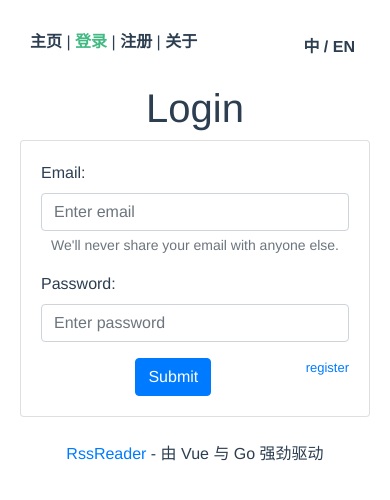
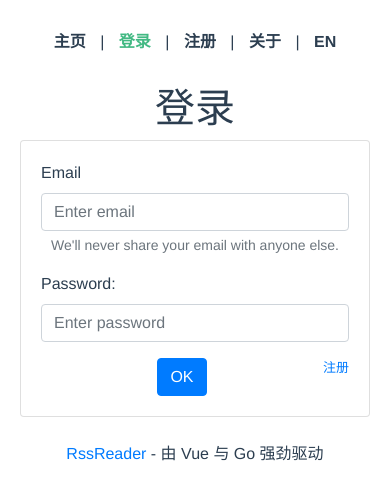
Before and after one commit to johnpoint/RssReader, a Vue app in the folder web/: page /#/login in a window 390 px wide. Shown: the top 500 px of the page. Built offline with nearby package versions, Linux system fonts and the light colour scheme; no server answers.

Commit message:
update :: i18n 更新

```diff
--- a/web/src/assets/main.less
+++ b/web/src/assets/main.less
@@ -12,6 +12,7 @@
   font-family: 'nei';
   src: url('https://cdn.lvcshu.info/font/nei.woff');
 }
+
 :root {
   --text: #333;
 }
@@ -133,6 +134,11 @@ body {
   border-color: #42b983;
 }
 
+.tab {
+  border-bottom: solid;
+  border-color: rgba(0, 0, 0, 0);
+}
+
 #postcontext {
   text-align: initial;
   padding: 30px;
@@ -193,6 +199,10 @@ body {
     display: none;
   }
 
+  #topnav a {
+    float: none !important;
+  }
+
   .lefttab {
     background-color: #42b983;
     color: white;
--- a/web/src/components/topnav.vue
+++ b/web/src/components/topnav.vue
@@ -1,42 +1,43 @@
 <template>
-  <div id="topnav" align="left">
-    <router-link v-if="this.$store.state.isLogin" to="/posts">{{ $t("nav.posts") }}
+  <div id="topnav">
+    <router-link style="margin: 5px" v-if="this.$store.state.isLogin" to="/posts">{{ $t("nav.posts") }}
     </router-link
     >
-    <span v-if="this.$store.state.isLogin"> | </span>
-    <router-link v-if="!this.$store.state.isLogin" to="/">{{ $t("nav.home") }}
+    <span style="margin: 5px" v-if="this.$store.state.isLogin"> | </span>
+    <router-link style="margin: 5px" v-if="!this.$store.state.isLogin" to="/">{{ $t("nav.home") }}
     </router-link
     >
-    <span v-if="!this.$store.state.isLogin"> | </span>
-    <router-link v-if="!this.$store.state.isLogin" to="/login"
+    <span style="margin: 5px" v-if="!this.$store.state.isLogin"> | </span>
+    <router-link style="margin: 5px" v-if="!this.$store.state.isLogin" to="/login"
     >{{ $t("nav.login") }}
     </router-link
     >
-    <span v-if="!this.$store.state.isLogin"> | </span>
-    <router-link v-if="!this.$store.state.isLogin" to="/register"
+    <span style="margin: 5px" v-if="!this.$store.state.isLogin"> | </span>
+    <router-link style="margin: 5px" v-if="!this.$store.state.isLogin" to="/register"
     >{{ $t("nav.register") }}
     </router-link
     >
-    <span v-if="!this.$store.state.isLogin"> | </span>
-    <router-link v-if="this.$store.state.isLogin" to="/feeds"
+    <span style="margin: 5px" v-if="!this.$store.state.isLogin"> | </span>
+    <router-link style="margin: 5px" v-if="this.$store.state.isLogin" to="/feeds"
     >{{ $t("nav.feeds") }}
     </router-link
     >
-    <span v-if="this.$store.state.isLogin"> | </span>
-    <router-link v-if="this.$store.state.isLogin" to="/settings"
+    <span style="margin: 5px" v-if="this.$store.state.isLogin"> | </span>
+    <router-link style="margin: 5px" v-if="this.$store.state.isLogin" to="/settings"
     >{{ $t("nav.settings") }}
     </router-link
     >
-    <span v-if="this.$store.state.isLogin"> | </span>
-    <router-link to="/about">{{ $t("nav.about") }}</router-link>
+    <span style="margin: 5px" v-if="this.$store.state.isLogin"> | </span>
+    <router-link style="margin: 5px" to="/about">{{ $t("nav.about") }}</router-link>
 
 
-    <a v-if="this.$store.state.isLogin" @click="logout" style="float: right;margin: 5px"
+    <span style="margin: 5px"> | </span>
+    <a @click="changeLg()" style="margin: 5px"
+    >{{ $i18n.locale == "zh" ? "EN" : "中文" }}</a
+    >
+    <span v-if="this.$store.state.isLogin" style="margin: 5px"> | </span>
+    <a v-if="this.$store.state.isLogin" @click="logout" style="margin: 5px"
     >{{ $t("nav.exit") }}</a
-    >
-    <span v-if="this.$store.state.isLogin" style="float: right;margin: 5px"> | </span>
-    <a @click="changeLg()" style="float: right;margin: 5px"
-    >中 / EN</a
     >
   </div>
 </template
--- a/web/src/locales/en-US.json
+++ b/web/src/locales/en-US.json
@@ -1,4 +1,8 @@
 {
+  "auth": {
+    "login": "Login",
+    "register": "Register"
+  },
   "nav": {
     "home": "Home",
     "posts": "Posts",
--- a/web/src/locales/zh-CN.json
+++ b/web/src/locales/zh-CN.json
@@ -1,4 +1,8 @@
 {
+  "auth": {
+    "login": "登录",
+    "register": "注册"
+  },
   "nav": {
     "home": "主页",
     "posts": "文章",
@@ -18,7 +22,9 @@
     "back": "返回",
     "setread": "标为已读",
     "setunread": "标为未读",
-    "link": "原文链接"
+    "link": "原文链接",
+    "prev": "上一页",
+    "next": "下一页"
   },
   "feed": {
     "search": "搜索",
--- a/web/src/views/Login.vue
+++ b/web/src/views/Login.vue
@@ -1,12 +1,12 @@
 <template>
   <div>
-    <h1>Login</h1>
+    <h1>{{ $t("auth.login") }}</h1>
     <span>{{ info }}</span>
     <b-card style="width: 350px;margin: auto">
       <b-form v-if="show">
         <b-form-group
             id="input-group-1"
-            label="Email:"
+            label="Email"
             label-align="left"
             label-for="input-1"
             description="We'll never share your email with anyone else."
@@ -35,9 +35,9 @@
           ></b-form-input>
         </b-form-group>
 
-        <b-button @click="onSubmit" variant="primary">Submit</b-button>
+        <b-button @click="onSubmit" variant="primary">OK</b-button>
         <router-link style="font-size: small;float: right" to="/register"
-        >register
+        >{{ $t("auth.register") }}
         </router-link
         >
       </b-form>
--- a/web/src/views/Posts.vue
+++ b/web/src/views/Posts.vue
@@ -86,6 +86,7 @@
         </div>
       </div>
     </div>
+    <label class="tab">{{ $t("post.prev") }}</label> | <label class="tab">{{ $t("post.next") }}</label>
     <div v-if="showPost" id="postinfo">
       <div>
         <label
@@ -93,7 +94,9 @@
             @click="showPost = false;info='';backTop();"
         >{{ $t("post.back") }}</label
         >
-        <label @click="change(nowPost)" class="tab righttab" v-if="post[nowPost].read">{{ $t("post.setunread") }}</label>
+        <label @click="change(nowPost)" class="tab righttab" v-if="post[nowPost].read">{{
+            $t("post.setunread")
+          }}</label>
         <label @click="change(nowPost)" class="tab righttab" v-if="!post[nowPost].read">{{ $t("post.setread") }}</label>
       </div>
 
@@ -281,6 +284,7 @@ export default {
   data() {
     return {
       post: [],
+      postListPage: 0,
       showPost: false,
       showRead: false,
       showUnread: true,
--- a/web/src/views/Register.vue
+++ b/web/src/views/Register.vue
@@ -1,6 +1,6 @@
 <template>
   <div>
-    <h1>Register</h1>
+    <h1>{{ $t("auth.register") }}</h1>
     <span>{{ info }}</span>
     <b-card style="width: 350px;margin: auto">
       <b-form v-if="show">
@@ -35,9 +35,9 @@
           ></b-form-input>
         </b-form-group>
 
-        <b-button @click="onSubmit" variant="primary">Submit</b-button>
+        <b-button @click="onSubmit" variant="primary">OK</b-button>
         <router-link style="font-size: small;float: right" to="/login"
-        >login
+        >{{ $t("auth.login") }}
         </router-link
         >
       </b-form>
```
